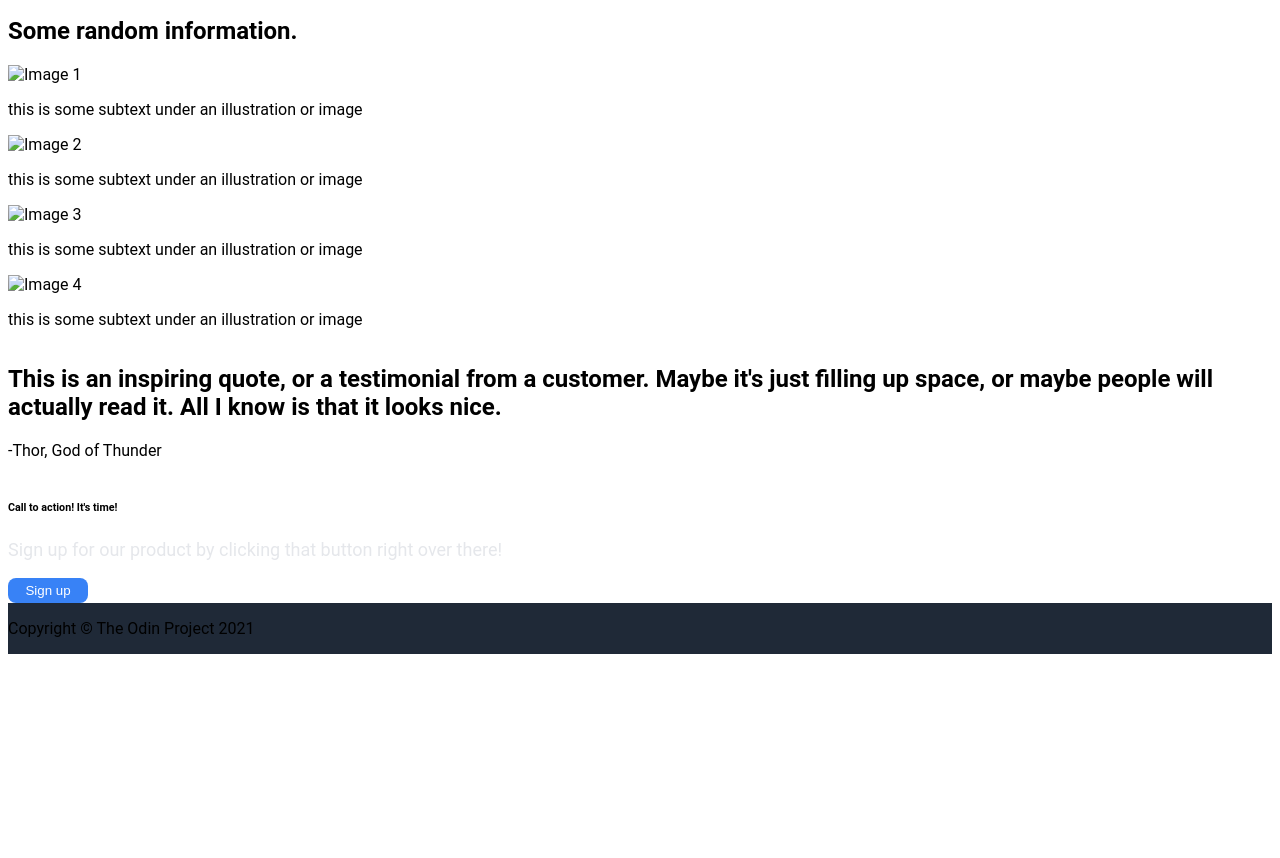
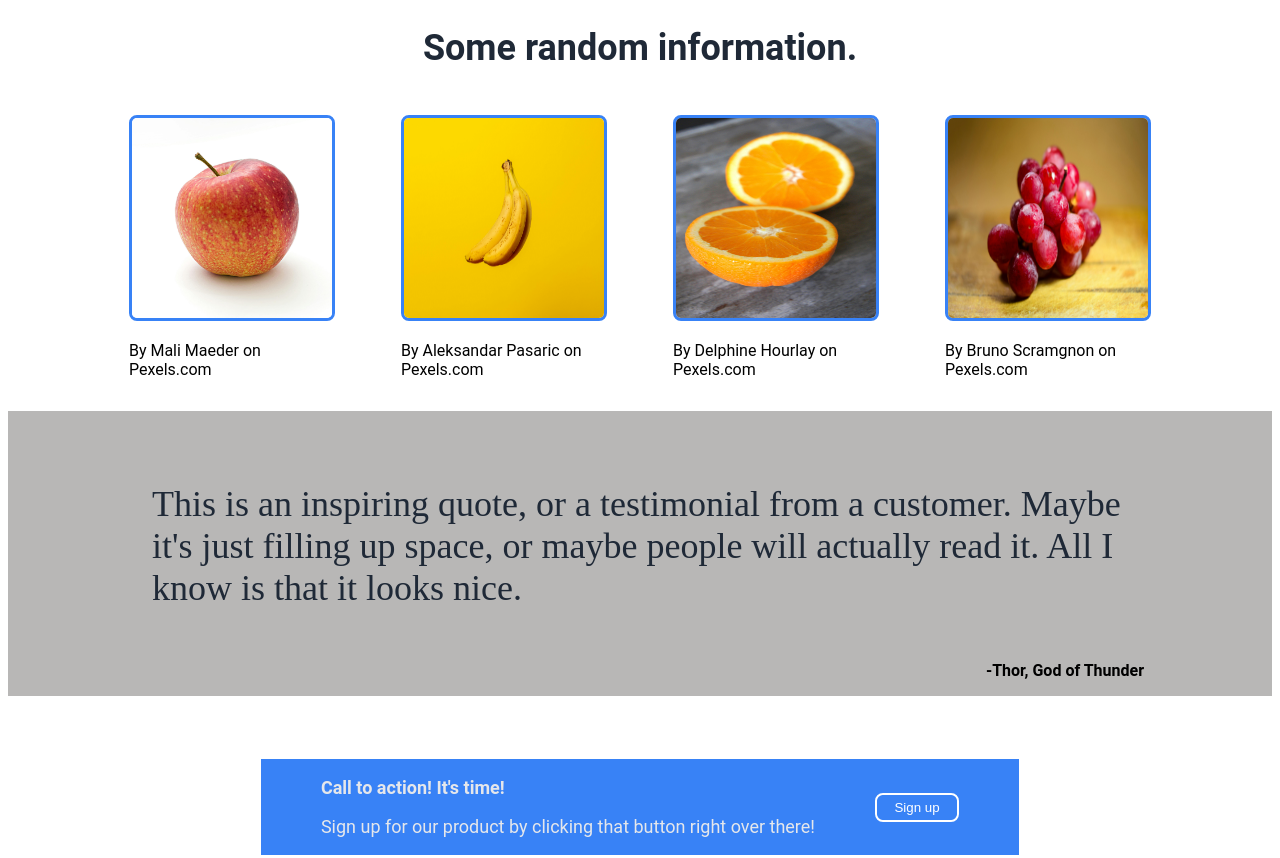
Before and after one commit to brelyssa/landing-page, a plain HTML site: page index.html in a window 1280 px wide. Shown: the part 521-1379 px from the top of the page. Before the commit the page ends 1183 px from the top, so only its background shows below. Drawn offline with Linux system fonts and the light colour scheme.

Commit message:
Added images and styling for rest of page

```diff
--- a/index.html
+++ b/index.html
@@ -31,40 +31,48 @@
             </div>
         </div>
         <div class="info-section">
-            <div>
+            <div class="random-info">
                 <h2><b>Some random information.</b></h2>
             </div>
             <div class="boxes">
                 <div>
-                    <img src="./images/image1.jpg" alt="Image 1" width="600" height=auto/>
-                    <p>this is some subtext under an illustration or image</p>
+                    <img src="./images/image1.jpg" alt="Apple" width="200" height="200"/>
+                    <p>By Mali Maeder on Pexels.com</p>
                 </div>
                 <div>
-                    <img src="./images/image2.jpg" alt="Image 2" width="600" height=auto/>
-                    <p>this is some subtext under an illustration or image</p>
+                    <img src="./images/image2.jpg" alt="Banana" width="200" height="200"/>
+                    <p>By Aleksandar Pasaric on Pexels.com</p>
                 </div>
                 <div>
-                    <img src="./images/image3.jpg" alt="Image 3" width="600" height=auto/>
-                    <p>this is some subtext under an illustration or image</p>
+                    <img src="./images/image3.jpg" alt="Orange" width="200" height="200"/>
+                    <p>By Delphine Hourlay on Pexels.com</p>
                 </div>
                 <div>
-                    <img src="./images/image4.jpg" alt="Image 4" width="600" height=auto/>
-                    <p>this is some subtext under an illustration or image</p>
+                    <img src="./images/image4.jpg" alt="Grapes" width="200" height="200"/>
+                    <p>By Bruno Scramgnon on Pexels.com</p>
                 </div>
             </div>
         </div>
         <div class="quote-section">
-            <h2>This is an inspiring quote, or a testimonial from a customer.
+            <div class="quote-text">
+                <p>This is an inspiring quote, or a testimonial from a customer.
                 Maybe it's just filling up space, or maybe people will actually read it.
-                All I know is that it looks nice.</h2>
-            <p>-Thor, God of Thunder</p>
+                All I know is that it looks nice.</p>
+            </div>
+            <div class="quote-name">
+                <p><b>-Thor, God of Thunder</b></p>
+            </div>
         </div>
         <div class="sign-up-section">
-            <div>
-                <h6>Call to action! It's time!</h6>
-                <p>Sign up for our product by clicking that button right over there!</p>
+            <div class = "sign-up-paragraph">
+                <div class="sign-up-text">
+                    <p><b>Call to action! It's time!</b></p>
+                </div>
+                <div class="sign-up-subtext">
+                    <p>Sign up for our product by clicking that button right over there!</p>
+                </div>
             </div>
-            <div>
+            <div class="sign-up-button">
                 <button>Sign up</button>
             </div>
         </div>
--- a/style.css
+++ b/style.css
@@ -33,11 +33,13 @@
 }
 .header-links a.nav-link:link {
     text-decoration: none;
+    margin: 1em;
 }
 
 .header-links a.nav-link:link,
 .main-section p,
-.sign-up-section p {
+.sign-up-section p,
+.footer-section p {
     font-size: 18px;
     color: #E5E7EB;
 }
@@ -72,41 +74,70 @@ button {
     height: 25px;
 }
 
-
-
-/*
-
-.main-point img {
-    background-color: gray;
+.info-section {
+    display: flex;
+    flex-direction: column;
+    align-items: center;
+}
+.random-info h2 {
+    font-size: 36px;
+    font-weight: 900;
+    color: #1F2937;
+}
+.info-section .boxes {
+    display: flex;
+    flex-direction: row;
+    justify-content: space-evenly;
+}
+.boxes div {
+    flex-basis: 50px;
+    margin: 1em;
+}
+.boxes img {
+    border: 3px solid #3882F6;
+    border-radius: 8px;
 }
 
-.random-information {
-    background-color: #E5E7EB;
+.quote-section {
+    display: flex;
     flex-direction: column;
-    align-items: center;
-    justify-content: center;
-    gap: 8px;
+    background-color: #B8B7B6;
+}
+.quote-section .quote-text {
+    font-size: 36px;
+    font-family: Light Italic;
+    color: #1F2937;
+    margin: 1em 4em 0 4em;
+}
+.quote-section .quote-name {
+    text-align: right;
+    margin-right: 8em;
 }
 
-.boxes {
+.sign-up-section {
+    display: flex;
     flex-direction: row;
+    background-color: #3882F6;
+    color: white;
+    margin: 5% 20% 5% 20%;
+    justify-content: space-evenly;
+    align-items: center;
+}
+.sign-up-text {
+    font-size: 18px;
+    color:white;
+}
+.sign-up-subtext {
+    color: #E5E7EB;
+}
+.sign-up-button {
+    border: 2px solid white;
+    border-radius: 8px;
+    width: 80px;
+    height: 25px;
 }
 
-
-
-.call-to-action {
-    background-color: #3882F6;
-    color: white;
+.footer-section {
+    text-align: center;
+    padding: 1em 0 1em 0;
 }
-
-.call-to-action p {
-    color: #E5E7EB;
-}
-
-.footer {
-    background-color: #1F2937;
-    size: 18px;
-    color: #E5E7EB;
-    justify-content: center;
-}
-*/
```
Also changed, not shown: images/image1.jpg (added), images/image2.jpg (added), images/image3.jpg (added), images/image4.jpg (added).
